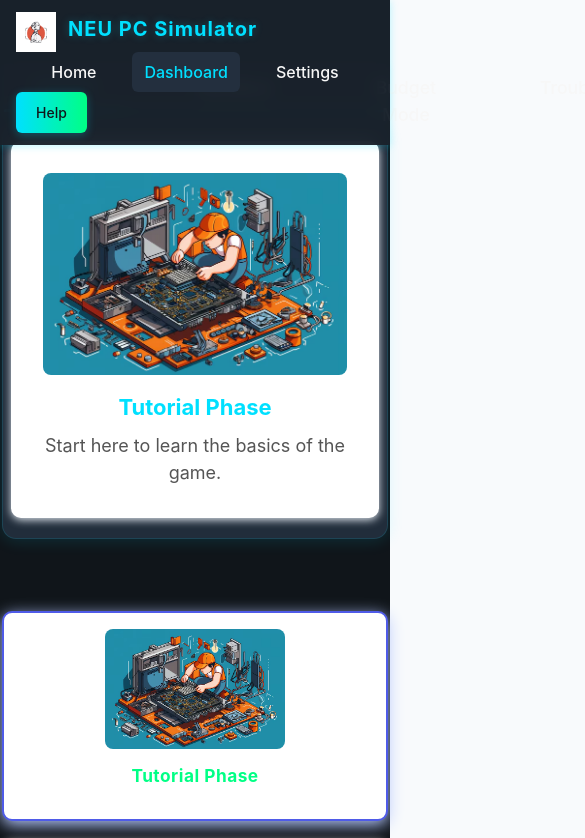
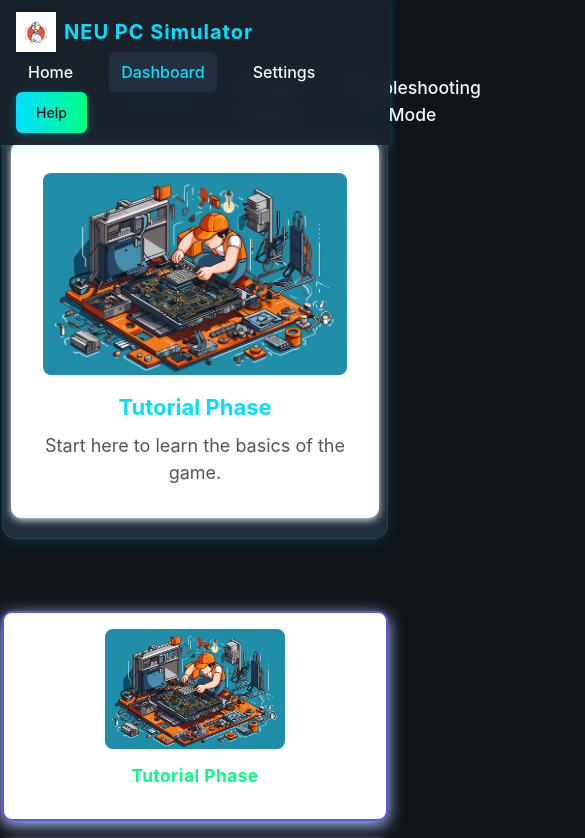
Before and after one commit to JohnLeeAeolus/NEU-PC-Simulator, a React (Vite) app: page /dashboard in a window 390 px wide. Shown: the top 838 px of the page, 585 px wide, since content can reach past the window. Built offline with nearby package versions, Linux system fonts and the light colour scheme.

Commit message:
Refactor CSS for DashboardPage and LandingPage to improve layout and responsiveness. Adjust padding, gaps, and background styles for a more cohesive dark theme. Enhance navbar structure for better alignment and visual consistency.

```diff
--- a/src/Components/pages/DashboardPage.css
+++ b/src/Components/pages/DashboardPage.css
@@ -14,13 +14,13 @@
 .dashboard-tabs-wrap {
     width: 100%;
     margin: 0;
-    padding: 0 2vw;
+    padding: 0;
     box-sizing: border-box;
 }
 
 .dashboard-tabs {
     display: flex;
-    gap: 2.5rem;
+    gap: 0.75rem;
     border-bottom: 2px solid #00E0FF;
     margin-bottom: 0.5rem;
     background: rgba(26, 34, 44, 0.95);
@@ -35,7 +35,7 @@
     background: none;
     border: none;
     font-size: 1.1rem;
-    padding: 0.7rem 2rem;
+    padding: 0.7rem 1rem;
     cursor: pointer;
     color: #F7F7F7;
     border-bottom: none;
--- a/src/Components/pages/LandingPage.css
+++ b/src/Components/pages/LandingPage.css
@@ -6,7 +6,6 @@
 
 .navbar {
     display: flex;
-    justify-content: space-between;
     align-items: center;
     padding: 1rem 2rem;
     background: rgba(26, 34, 44, 0.95);
@@ -19,10 +18,15 @@
     backdrop-filter: blur(8px);
 }
 
+.navbar-left {
+    display: flex;
+    align-items: center;
+}
+
 .logo {
     width: 40px;
     height: 40px;
-    margin-right: 12px;
+    margin-right: 8px;
 }
 
 .brand {
@@ -30,18 +34,19 @@
     font-size: 1.25rem;
     color: #00E0FF;
     letter-spacing: 1px;
-    text-shadow: 0 0 8px #00E0FF44;
+    text-shadow: none;
+    margin-right: 0;
 }
 
 .navbar-center {
-    flex: 1;
     display: flex;
-    justify-content: center;
+    align-items: center;
+    margin-left: 0;
 }
 
 .nav-list {
     display: flex;
-    gap: 3rem;
+    gap: 0.75rem;
     list-style: none;
     margin: 0;
     padding: 0;
--- a/src/index.css
+++ b/src/index.css
@@ -55,3 +55,9 @@ body {
 body {
   transition: background-color 0.3s ease, color 0.3s ease;
 }
+
+body,
+html {
+  background: #10151A;
+  min-height: 100vh;
+}
```
